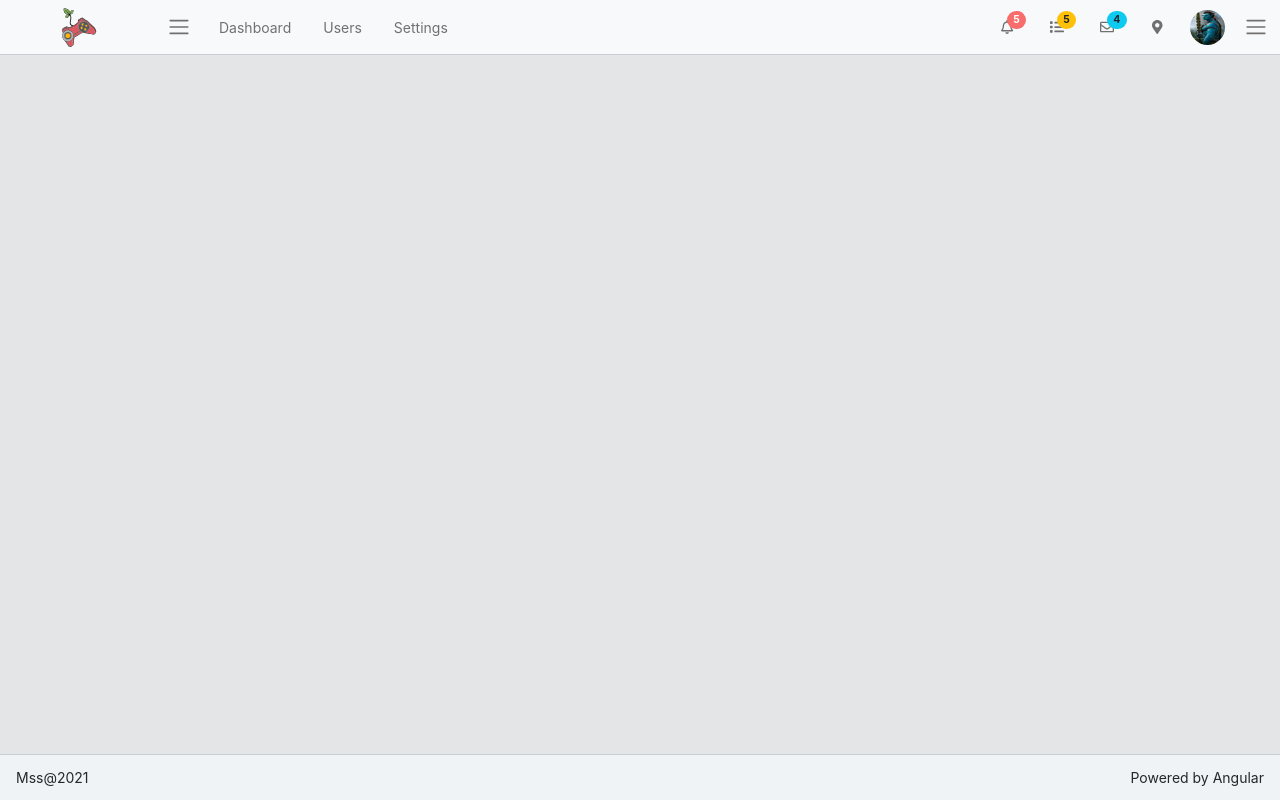
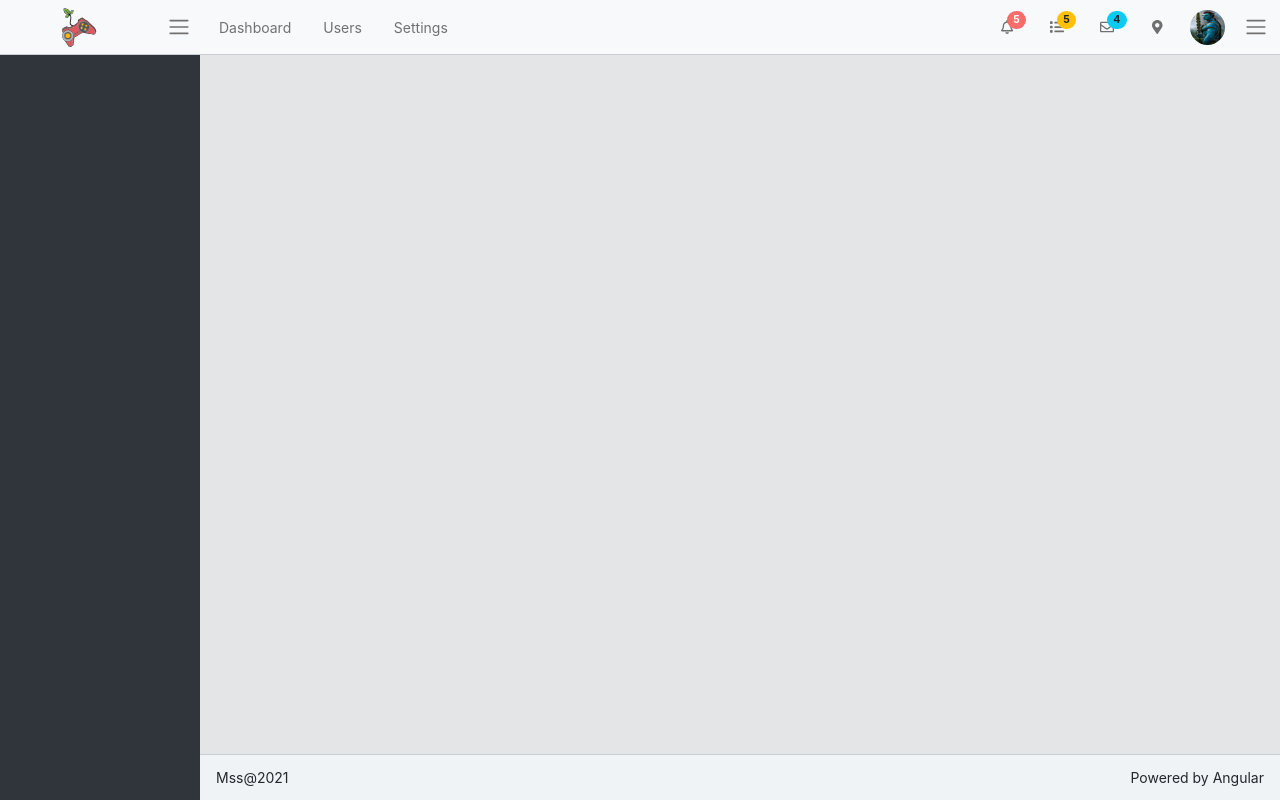
Before and after one commit to fervid-cloud/FlowMile, an Angular app: page /dashboard in a window 1280 px wide. Built offline with nearby package versions, Linux system fonts and the light colour scheme.

Commit message:
added sidebar and main-content component

```diff
--- a/src/app/app.module.ts
+++ b/src/app/app.module.ts
@@ -7,6 +7,8 @@ import { BodyComponent } from './components/body/body.component';
 import { FooterComponent } from './components/footer/footer.component';
 import { HeaderComponent } from './components/header/header.component';
 import { DashboardComponent } from './components/dashboard/dashboard.component';
+import { SidebarComponent } from './components/sidebar/sidebar.component';
+import { MainContentComponent } from './components/main-content/main-content.component';
 
 
 @NgModule({
@@ -15,7 +17,9 @@ import { DashboardComponent } from './components/dashboard/dashboard.component';
     DashboardComponent,
     HeaderComponent,
     FooterComponent,
-    BodyComponent
+    BodyComponent,
+    SidebarComponent,
+    MainContentComponent
   ],
   imports: [
     BrowserModule,
--- a/src/app/components/body/body.component.html
+++ b/src/app/components/body/body.component.html
@@ -1 +1,6 @@
-<p>body works!</p>
+<app-sidebar class="sidebar d-none d-lg-flex"></app-sidebar>
+<div class="main-content">
+    <div class="container-fluid">
+    <router-outlet></router-outlet>
+    </div>
+</div>
--- a/src/app/components/dashboard/dashboard.component.html
+++ b/src/app/components/dashboard/dashboard.component.html
@@ -1,4 +1,4 @@
 <app-header class="navbar navbar-light bg-light app-header"></app-header>
 <!-- giving a custom class like app-header above helps to override the bootstrap applied css property -->
-<app-body></app-body>
-<app-footer></app-footer>
+<app-body class="app-body"></app-body>
+<app-footer class="app-footer"></app-footer>
--- /dev/null
+++ b/src/app/components/main-content/main-content.component.ts
@@ -0,0 +1,15 @@
+import { Component, OnInit } from '@angular/core';
+
+@Component({
+  selector: 'app-main-content',
+  templateUrl: './main-content.component.html',
+  styleUrls: ['./main-content.component.css']
+})
+export class MainContentComponent implements OnInit {
+
+  constructor() { }
+
+  ngOnInit(): void {
+  }
+
+}
--- /dev/null
+++ b/src/app/components/sidebar/sidebar.component.ts
@@ -0,0 +1,15 @@
+import { Component, OnInit } from '@angular/core';
+
+@Component({
+  selector: 'app-sidebar',
+  templateUrl: './sidebar.component.html',
+  styleUrls: ['./sidebar.component.css']
+})
+export class SidebarComponent implements OnInit {
+
+  constructor() { }
+
+  ngOnInit(): void {
+  }
+
+}
--- a/src/styles.css
+++ b/src/styles.css
@@ -43,10 +43,6 @@ body {
     display: flex;
     flex-direction: column;
     min-height: 100vh;
-}
-
-app-footer {
-    margin-top: auto;
 }
 
 
@@ -97,3 +93,57 @@ body {
     -webkit-font-smoothing: antialiased;
     background-color: #e4e5e6;
 }
+
+.app-footer {
+    margin-top: auto;
+}
+
+@media (min-width: 992px) {
+    .app-footer, .main-content {
+        margin-left: 200px;
+    }
+}
+
+.app-body {
+    display: flex;
+    flex-direction: row;
+    flex-grow: 1;
+    overflow-x: hidden;
+}
+
+@media (min-width: 992px) {
+    .app-body {
+        margin-top: 55px;
+    }
+}
+
+
+.sidebar {
+    display: flex;
+    flex-direction: column;
+    padding: 0;
+    color: #fff;
+    background: #2f353a;
+}
+
+@media (min-width: 992px) {
+     .sidebar {
+        /* height value computed : 614px */
+        height: calc(100vh - 55px);
+        position: fixed;
+        z-index: 1019;
+        width: 200px;
+        /* height value computed : 669px */
+        /* height: 100vh; */
+        /* width: 20px; */
+    }
+}
+
+.app-header, .app-footer, .main-content, .sidebar {
+    transition: margin-left .25s,margin-right .25s,width .25s,flex .25s;
+}
+
+.app-body .main-content {
+    flex: 1;
+
+}
```
Also changed, not shown: src/app/components/main-content/main-content.component.css (added), src/app/components/main-content/main-content.component.html (added), src/app/components/sidebar/sidebar.component.css (added), src/app/components/sidebar/sidebar.component.html (added), 2 other files (tests, documents, lock files or other folders).
